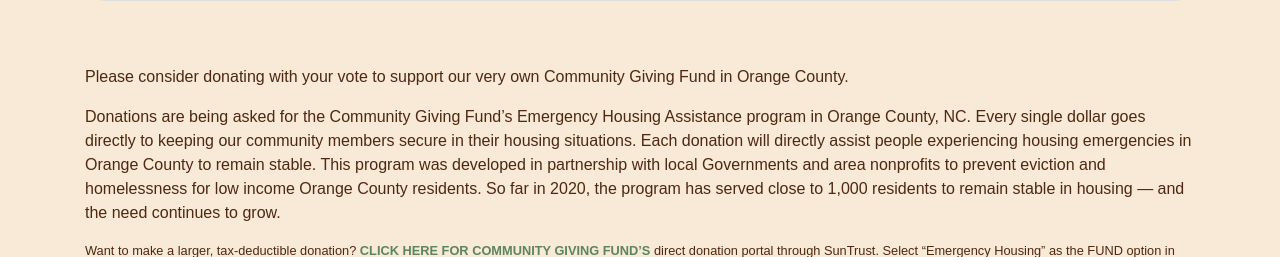
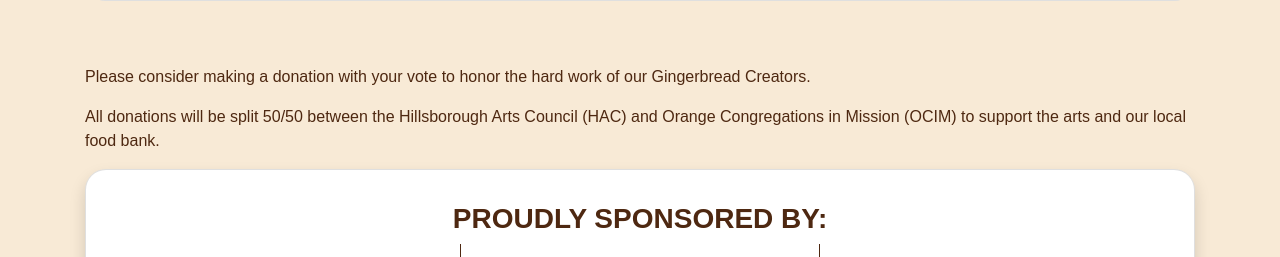
Before and after one commit to 2RockSoftware/gingerhouse, a Django app: template gingerhouse/templates/houses/vote.html in a window 1280 px wide. Shown: the part 1309-1566 px from the top of the page. Run offline with Django 3.2, Linux system fonts and the light colour scheme; the template is opened without the code that fills it, so the values that code supplies are empty; some libraries are stand-ins or nearby versions; some web fonts are replaced.

Commit message:
2021 Fix some legacy donation verbiage and category mention

```diff
--- a/gingerhouse/templates/houses/vote.html
+++ b/gingerhouse/templates/houses/vote.html
@@ -8,18 +8,10 @@
 
 {% include 'includes/donate-please.html' %}
 
-<p>Please consider donating with your vote to support our very own Community Giving Fund in Orange County.</p>
+<p>Please consider making a donation with your vote to honor the hard work of our Gingerbread Creators.</p>
 <p>
-    Donations are being asked for the Community Giving Fund’s Emergency Housing Assistance program in Orange County, NC.
-    Every single dollar goes directly to keeping our community members secure in their housing situations. Each
-    donation will directly assist people experiencing housing emergencies in Orange County to remain stable. This
-    program was developed in partnership with local Governments and area nonprofits to prevent eviction and homelessness
-    for low income Orange County residents. So far in 2020, the program has served close to 1,000 residents to remain
-    stable in housing — and the need continues to grow.
-</p>
-<p class="small">
-    Want to make a larger, tax-deductible donation? <a href="https://stionlineepaymanager.suntrust.com/secure/welcome.asp?SunTrust_EBPP=ORANGECOUNTYNC">Click Here
-    for Community Giving Fund’s</a> direct donation portal through SunTrust. Select “Emergency Housing” as the FUND option in the payment.
+    All donations will be split 50/50 between the Hillsborough Arts Council (HAC) and Orange Congregations in Mission
+    (OCIM) to support the arts and our local food bank.
 </p>
 
 {% endblock %}
--- a/gingerhouse/templates/includes/email-required-text.html
+++ b/gingerhouse/templates/includes/email-required-text.html
@@ -3,7 +3,7 @@
 
     We’re just a little group with a cheery gingerbread competition.
 
-    To make it easy for people to only vote once in each category, we are keeping track of votes with email addresses.
+    To make it easy for people to only vote once per entry, we are keeping track of votes with email addresses.
 
     We have a temporary spreadsheet that will be deleted at the end of the month. We will not use your email for anything else or share it with anyone in any way.
 
--- a/gingerhouse/templates/includes/home-text.html
+++ b/gingerhouse/templates/includes/home-text.html
@@ -1,6 +1,7 @@
 <p>
-    <b>Please consider donating with your vote</b> to support Hillsborough Arts Council and Orange Congregations in Mission.
+    <b>Please consider making a donation with your vote</b> to honor the hard work of our Gingerbread Creators
 </p>
 <p>
-    Donations are being asked for Hillsborough Arts Council and Orange Congregations in Mission in Orange County, NC.</b>
+    All donations will be split 50/50 between the Hillsborough Arts Council (HAC) and Orange Congregations in Mission
+    (OCIM) to support the arts and our local food bank.</b>
 </p>
```
